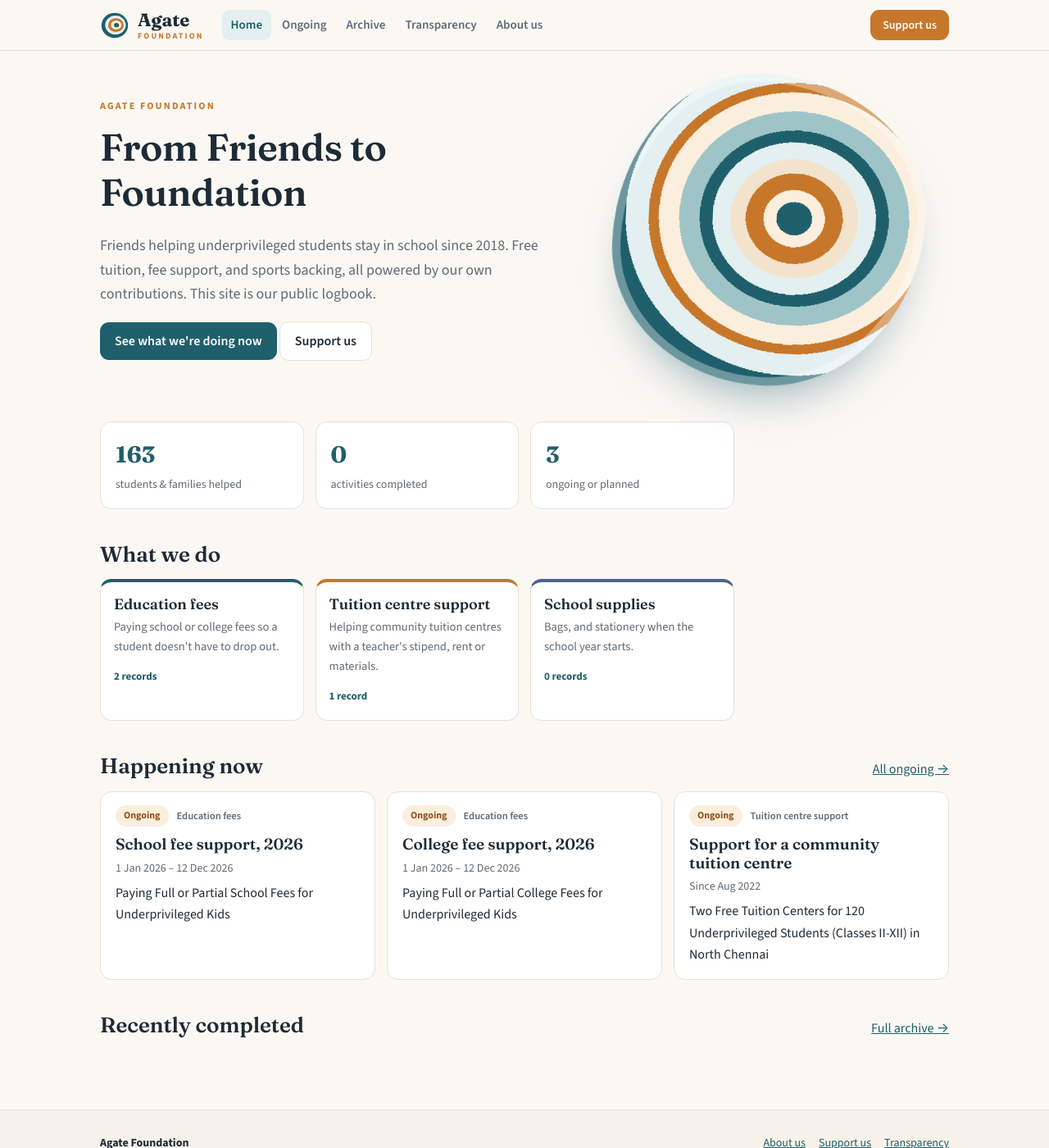
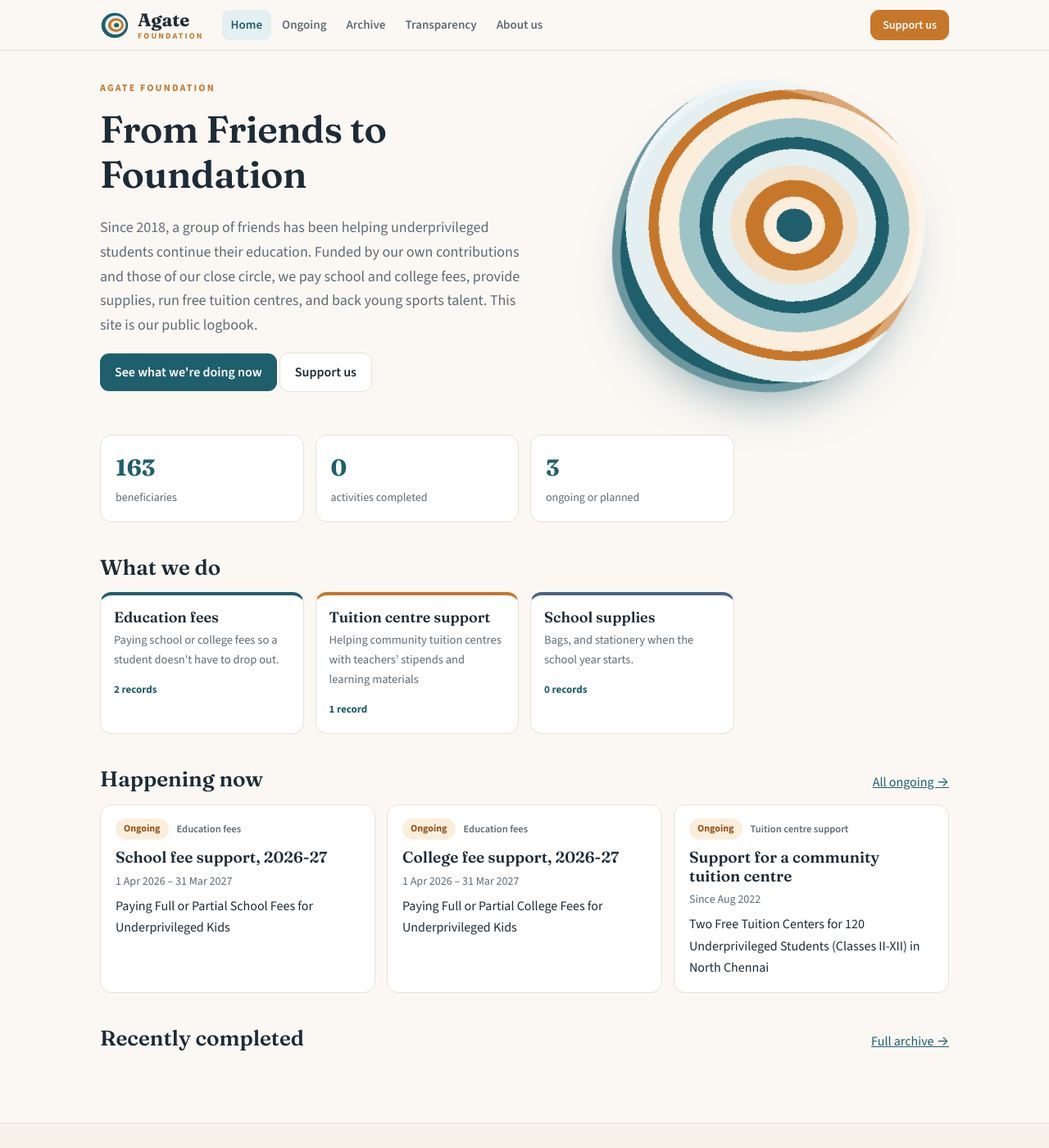
Before and after one commit to agate61/foundation, a Jekyll site: the page built from index.html, in a window 1280 px wide and 1400 px high. Shown: the whole window at 82% size. Built offline with Jekyll 4.4.1, drawn with Linux system fonts in a browser that asks for light colours.

Commit message:
Updates to index and activities
Uniform content

```diff
--- a/_activities/2026-01-01-college-fee-support-2026-27.md
+++ b/_activities/2026-01-01-college-fee-support-2026-27.md
@@ -1,9 +1,9 @@
 ---
-title: "College fee support, 2026"
+title: "College fee support, 2026-27"
 category: Education fees
 status: Ongoing
-date: 2026-01-01
-end_date: 2026-12-12
+date: 2026-04-01
+end_date: 2027-03-31
 beneficiaries: 19
 amount_spent:
 outcome: "Sponsored college fees for students"
--- a/_activities/2026-01-01-school-fee-support-2026-27.md
+++ b/_activities/2026-01-01-school-fee-support-2026-27.md
@@ -1,9 +1,9 @@
 ---
-title: "School fee support, 2026"
+title: "School fee support, 2026-27"
 category: Education fees
 status: Ongoing
-date: 2026-01-01
-end_date: 2026-12-12
+date: 2026-04-01
+end_date: 2027-03-31
 beneficiaries: 24
 amount_spent:
 outcome: "Sponsored school fees for 25 students, Classes II–XII"
--- a/_data/categories.yml
+++ b/_data/categories.yml
@@ -3,6 +3,6 @@
 - name: "Education fees"
   blurb: "Paying school or college fees so a student doesn't have to drop out."
 - name: "Tuition centre support"
-  blurb: "Helping community tuition centres with a teacher's stipend, rent or materials."
+  blurb: "Helping community tuition centres with teachers’ stipends and learning materials"
 - name: "School supplies"
   blurb: "Bags, and stationery when the school year starts."
--- a/index.html
+++ b/index.html
@@ -11,14 +11,14 @@ layout: default
   <div>
     <p class="eyebrow">{{ site.data.org.name }}</p>
     <h1>{{ site.data.org.tagline }}</h1>
-    <p class="lede">Friends helping underprivileged students stay in school since 2018. Free tuition, fee support, and sports backing, all powered by our own contributions. This site is our public logbook.</p>
+    <p class="lede">Since 2018, a group of friends has been helping underprivileged students continue their education. Funded by our own contributions and those of our close circle, we pay school and college fees, provide supplies, run free tuition centres, and back young sports talent. This site is our public logbook.</p>
     <p><a class="btn" href="{{ '/ongoing/' | relative_url }}">See what we're doing now</a> <a class="btn ghost" href="{{ '/support/' | relative_url }}">Support us</a></p>
   </div>
   <div class="hero-art" aria-hidden="true"></div>
 </section>
 
 <section class="stats">
-  <div><b>{{ helped }}</b><span>students &amp; families helped</span></div>
+  <div><b>{{ helped }}</b><span>beneficiaries</span></div>
   <div><b>{{ done.size }}</b><span>activities completed</span></div>
   <div><b>{{ live.size }}</b><span>ongoing or planned</span></div>
 </section>
```
